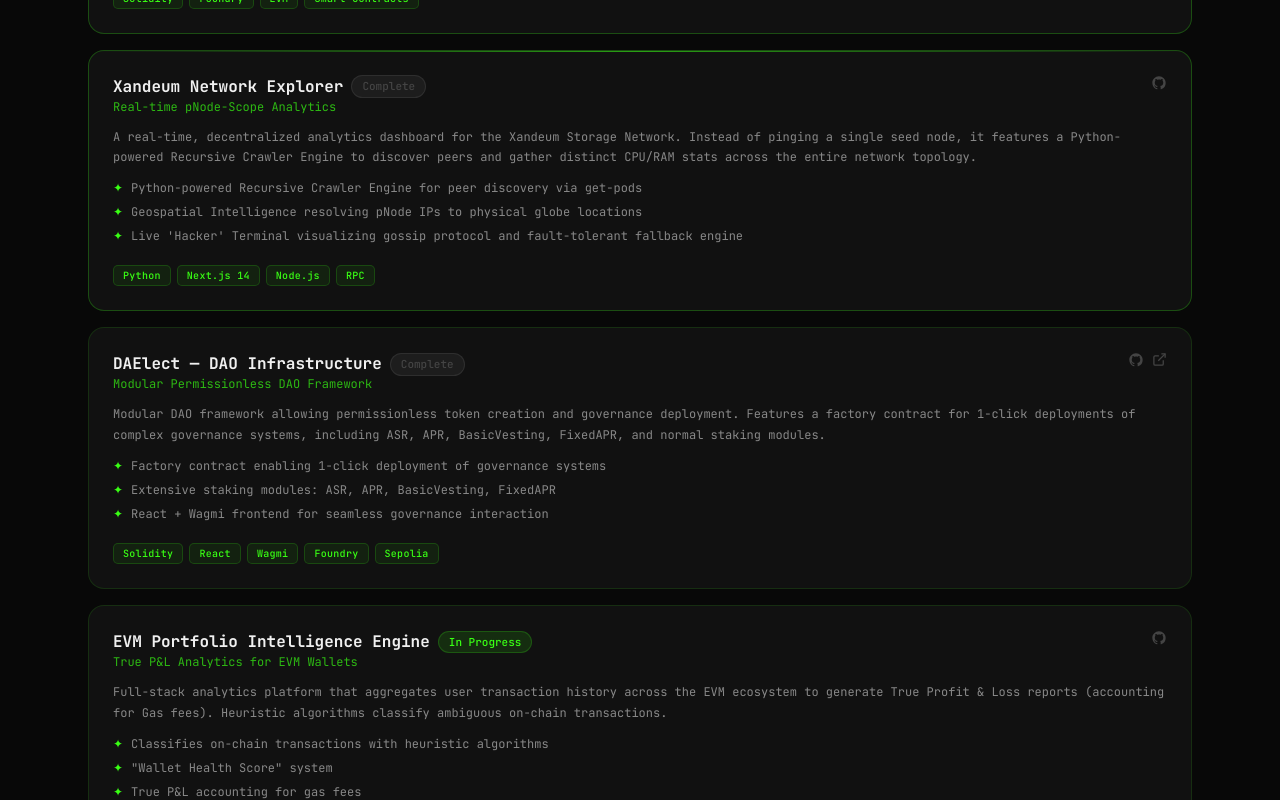
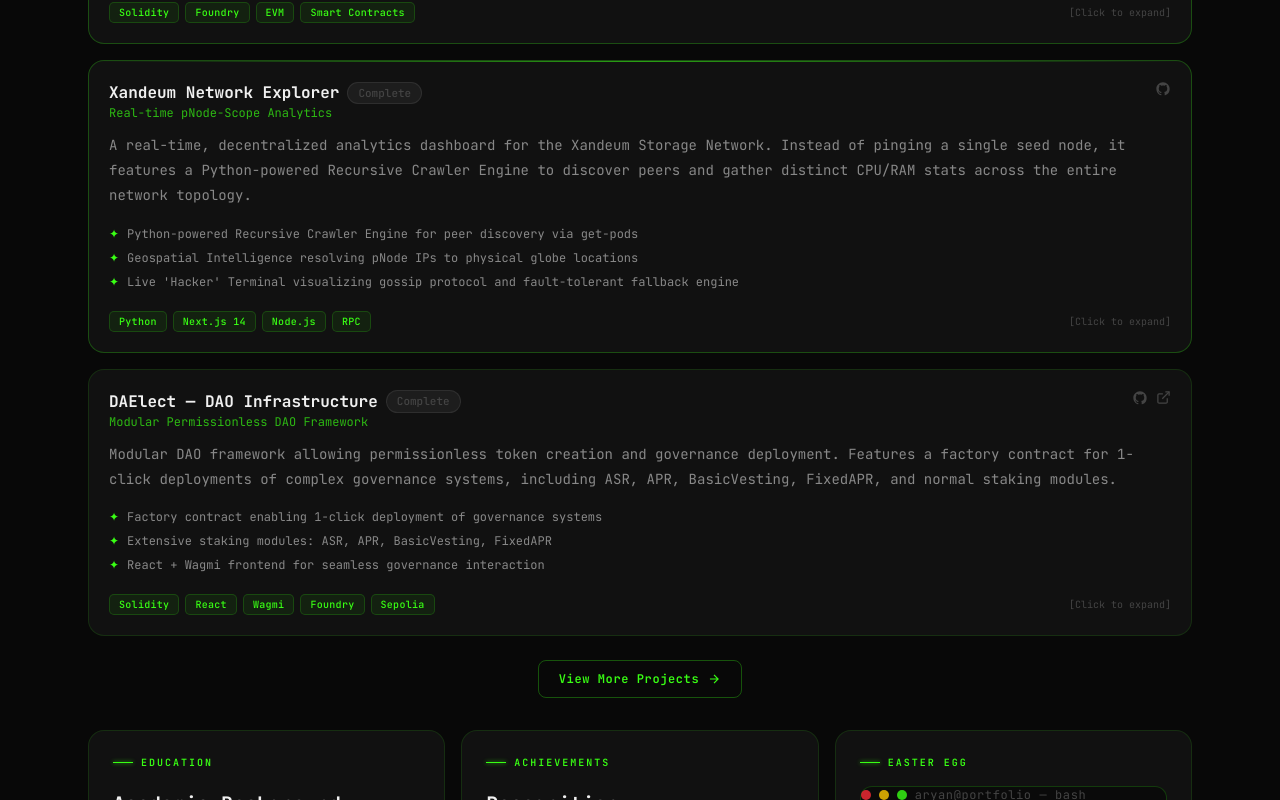
Before and after one commit to timburman/portfolio, a Next.js app: page / in a window 1280 px wide. Shown: the part 2900-3700 px from the top of the page. Built offline with nearby package versions, Linux system fonts and the light colour scheme; no server answers.

Commit message:
feat: refactor Projects to use Modal and add view more logic

```diff
--- a/src/components/Projects.tsx
+++ b/src/components/Projects.tsx
@@ -1,36 +1,49 @@
 "use client";
 
-import { useRef } from "react";
+import { useRef, useState } from "react";
 import { motion, useInView } from "framer-motion";
 import { projects } from "@/data/portfolio";
+import Modal from "./ui/Modal";
 
 export default function Projects() {
   const ref = useRef(null);
   const inView = useInView(ref, { once: true, margin: "-80px" });
 
-  return (
-    <div id="projects" ref={ref}>
-      <div className="section-label mb-5">Projects</div>
-      <h2
-        className="text-2xl font-bold mb-7"
-        style={{ color: "var(--text-primary)" }}
-      >
-        What I&apos;ve Built
-      </h2>
+  const [selectedProject, setSelectedProject] = useState<any>(null);
+  const [showModal, setShowModal] = useState(false);
 
-      <div style={{ display: "flex", flexDirection: "column", gap: "1rem" }}>
-        {projects.map((project, i) => (
+  const openProjectDetails = (project: any) => {
+    setSelectedProject(project);
+    setShowModal(true);
+  };
+
+  const openAllProjects = () => {
+    setSelectedProject(null);
+    setShowModal(true);
+  };
+
+  const closeModal = () => {
+    setShowModal(false);
+    setTimeout(() => setSelectedProject(null), 300);
+  };
+
+  const displayedProjects = projects.slice(0, 3);
+
+  const renderProjectCard = (project: any, isExpandedView: boolean = false, i: number = 0) => (
     <motion.div
-            key={i}
+      key={project.name}
       initial={{ opacity: 0, y: 24 }}
-            animate={inView ? { opacity: 1, y: 0 } : {}}
-            transition={{ delay: i * 0.12, duration: 0.5 }}
-            className="bento-card"
+      animate={isExpandedView ? { opacity: 1, y: 0 } : (inView ? { opacity: 1, y: 0 } : {})}
+      transition={{ delay: isExpandedView ? i * 0.05 : i * 0.12, duration: 0.5 }}
+      className={`bento-card ${!isExpandedView ? 'cursor-pointer group' : ''}`}
       style={{
         borderColor: project.highlight
           ? "rgba(57,255,20,0.25)"
           : "var(--border)",
+        position: "relative",
+        padding: isExpandedView ? "1.5rem" : "1.25rem",
       }}
+      onClick={() => !isExpandedView && openProjectDetails(project)}
     >
       {project.highlight && (
         <div
@@ -46,7 +59,7 @@ export default function Projects() {
         <div className="flex-1">
           <div className="flex items-center gap-2 flex-wrap">
             <h3
-                    className="font-bold text-base"
+              className={`font-bold text-base transition-colors duration-200 ${!isExpandedView ? 'group-hover:text-[var(--neon)]' : ''}`}
               style={{ color: "var(--text-primary)" }}
             >
               {project.name}
@@ -83,13 +96,13 @@ export default function Projects() {
             {project.tagline}
           </p>
         </div>
-              <div style={{ flexShrink: 0, display: "flex", gap: "0.5rem" }}>
-                {project.links.github && (
+        <div style={{ flexShrink: 0, display: "flex", gap: "0.5rem" }} onClick={(e) => e.stopPropagation()}>
+          {project.links.github && project.links.github !== "#" && (
             <a
               href={project.links.github}
               target="_blank"
               rel="noopener noreferrer"
-                    className="transition-colors duration-200"
+              className="transition-colors duration-200 hover:scale-110"
               style={{ color: "var(--text-muted)" }}
               onMouseEnter={(e) =>
                 (e.currentTarget.style.color = "var(--neon)")
@@ -104,12 +117,12 @@ export default function Projects() {
               </svg>
             </a>
           )}
-                {project.links.demo && (
+          {project.links.demo && project.links.demo !== "#" && (
             <a
               href={project.links.demo}
               target="_blank"
               rel="noopener noreferrer"
-                    className="transition-colors duration-200"
+              className="transition-colors duration-200 hover:scale-110"
               style={{ color: "var(--text-muted)" }}
               onMouseEnter={(e) =>
                 (e.currentTarget.style.color = "var(--neon)")
@@ -130,14 +143,26 @@ export default function Projects() {
       </div>
 
       <p
-              className="text-xs leading-relaxed mb-3"
-              style={{ color: "var(--text-secondary)", lineHeight: "1.7" }}
+        className="text-sm leading-relaxed mb-4 mt-2"
+        style={{ color: "var(--text-secondary)", lineHeight: "1.8" }}
       >
         {project.description}
       </p>
 
+      {isExpandedView && project.expandedContent && (
+        <motion.div
+          initial={{ opacity: 0, height: 0 }}
+          animate={{ opacity: 1, height: "auto" }}
+          className="mb-5 pt-4 border-t border-[rgba(57,255,20,0.1)]"
+        >
+          <p className="text-sm leading-relaxed" style={{ color: "var(--text-primary)", lineHeight: "1.8" }}>
+            {project.expandedContent}
+          </p>
+        </motion.div>
+      )}
+
       <ul style={{ display: "flex", flexDirection: "column", gap: "6px", marginBottom: "1rem", listStyle: "none", padding: 0 }}>
-              {project.bullets.map((b, j) => (
+        {project.bullets.map((b: string, j: number) => (
           <li
             key={j}
             style={{ color: "var(--text-secondary)", fontSize: "12px", display: "flex", alignItems: "flex-start", gap: "8px" }}
@@ -148,16 +173,69 @@ export default function Projects() {
         ))}
       </ul>
 
-            <div style={{ display: "flex", flexWrap: "wrap", gap: "6px", paddingTop: "0.25rem" }}>
-              {project.tags.map((tag) => (
+      <div style={{ display: "flex", flexWrap: "wrap", gap: "6px", paddingTop: "0.25rem", alignItems: "center", justifyContent: "space-between" }}>
+        <div style={{ display: "flex", flexWrap: "wrap", gap: "6px" }}>
+          {project.tags.map((tag: string) => (
             <span key={tag} className="tag" style={{ fontSize: "10px" }}>
               {tag}
             </span>
           ))}
         </div>
+        {!isExpandedView && (
+          <span className="text-[10px] font-mono group-hover:text-[var(--neon)] transition-colors duration-200" style={{ color: "var(--text-muted)" }}>
+            [Click to expand]
+          </span>
+        )}
+      </div>
     </motion.div>
-        ))}
+  );
+
+  return (
+    <div id="projects" ref={ref}>
+      <div className="section-label mb-5">Projects</div>
+      <h2
+        className="text-2xl font-bold mb-7"
+        style={{ color: "var(--text-primary)" }}
+      >
+        What I&apos;ve Built
+      </h2>
+
+      <div style={{ display: "flex", flexDirection: "column", gap: "1rem" }}>
+        {displayedProjects.map((project, i) => renderProjectCard(project, false, i))}
       </div>
+
+      {projects.length > 3 && (
+        <motion.div
+          initial={{ opacity: 0 }}
+          animate={inView ? { opacity: 1 } : {}}
+          transition={{ delay: 0.6 }}
+          className="mt-6 flex justify-center"
+        >
+          <button
+            onClick={openAllProjects}
+            className="btn-neon btn-neon-outline text-xs py-2 px-6"
+          >
+            View More Projects
+            <svg width="14" height="14" viewBox="0 0 24 24" fill="none" stroke="currentColor" strokeWidth="2">
+              <path d="M5 12h14M12 5l7 7-7 7"/>
+            </svg>
+          </button>
+        </motion.div>
+      )}
+
+      {/* Floating Modal Using Reusable Component */}
+      <Modal
+        isOpen={showModal}
+        onClose={closeModal}
+        title={selectedProject ? "Project Details" : "All Projects"}
+      >
+        <div style={{ display: "flex", flexDirection: "column", gap: "1.25rem" }}>
+          {selectedProject
+            ? renderProjectCard(selectedProject, true, 0)
+            : projects.map((project, i) => renderProjectCard(project, false, i))
+          }
+        </div>
+      </Modal>
     </div>
   );
 }
```
Lines whose indentation alone changed are shown as unchanged.
